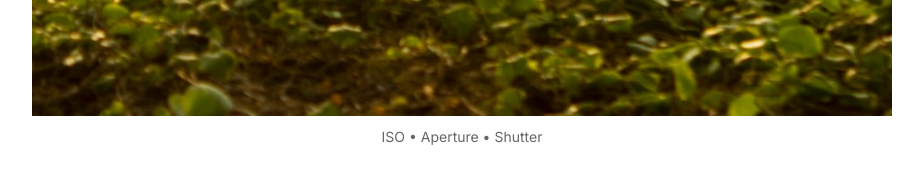
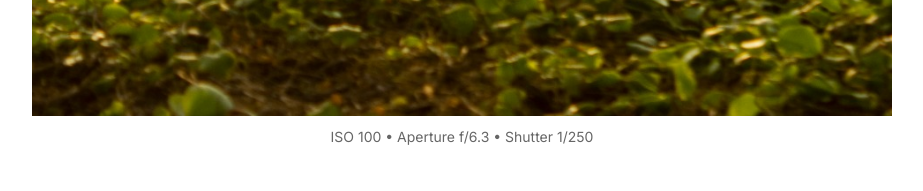
Before and after one commit to grebness/ArunMozhi, a plain HTML site: page index.html in a window 1280 px wide. Shown: the part 1460-1651 px from the top of the page, without its empty margins (178-1101 px from the left). Drawn offline with Linux system fonts and the light colour scheme.

Commit message:
Update index.html

```diff
--- a/index.html
+++ b/index.html
@@ -86,24 +86,24 @@
       <a href="https://instagram.com/arun_mozhi_pandian" target="_blank">@arun_mozhi_pandian</a>
     </header>
 
-    <div class="photo-block"><img src="1.jpeg"><div class="caption">ISO • Aperture • Shutter</div></div>
-    <div class="photo-block"><img src="2.jpeg"><div class="caption">ISO • Aperture • Shutter</div></div>
-    <div class="photo-block"><img src="3.jpeg"><div class="caption">ISO • Aperture • Shutter</div></div>
-    <div class="photo-block"><img src="4.jpeg"><div class="caption">ISO • Aperture • Shutter</div></div>
-    <div class="photo-block"><img src="5.jpeg"><div class="caption">ISO • Aperture • Shutter</div></div>
-    <div class="photo-block"><img src="6.jpeg"><div class="caption">ISO • Aperture • Shutter</div></div>
-    <div class="photo-block"><img src="7.jpeg"><div class="caption">ISO • Aperture • Shutter</div></div>
-    <div class="photo-block"><img src="8.jpeg"><div class="caption">ISO • Aperture • Shutter</div></div>
-    <div class="photo-block"><img src="9.jpeg"><div class="caption">ISO • Aperture • Shutter</div></div>
-    <div class="photo-block"><img src="10.jpeg"><div class="caption">ISO • Aperture • Shutter</div></div>
-    <div class="photo-block"><img src="11.jpeg"><div class="caption">ISO • Aperture • Shutter</div></div>
-    <div class="photo-block"><img src="12.jpeg"><div class="caption">ISO • Aperture • Shutter</div></div>
-    <div class="photo-block"><img src="13.jpeg"><div class="caption">ISO • Aperture • Shutter</div></div>
-    <div class="photo-block"><img src="14.jpeg"><div class="caption">ISO • Aperture • Shutter</div></div>
-    <div class="photo-block"><img src="15.jpeg"><div class="caption">ISO • Aperture • Shutter</div></div>
-    <div class="photo-block"><img src="16.jpeg"><div class="caption">ISO • Aperture • Shutter</div></div>
-    <div class="photo-block"><img src="17.jpeg"><div class="caption">ISO • Aperture • Shutter</div></div>
-    <div class="photo-block"><img src="18.jpeg"><div class="caption">ISO • Aperture • Shutter</div></div>
+<div class="photo-block"><img src="1.jpeg"><div class="caption">ISO 100 • Aperture f/6.3 • Shutter 1/250</div></div>
+<div class="photo-block"><img src="2.jpeg"><div class="caption">ISO 3200 • Aperture f/8 • Shutter 1/60</div></div>
+<div class="photo-block"><img src="3.jpeg"><div class="caption">ISO 100 • Aperture f/5.6 • Shutter 1/125</div></div>
+<div class="photo-block"><img src="4.jpeg"><div class="caption">ISO 100 • Aperture f/8 • Shutter 1/125</div></div>
+<div class="photo-block"><img src="5.jpeg"><div class="caption">ISO 100 • Aperture f/8 • Shutter 1/125</div></div>
+    <div class="photo-block"><img src="6.jpeg"><div class="caption">ISO 200 • f/5.6 • 1/250s</div></div>
+    <div class="photo-block"><img src="7.jpeg"><div class="caption">ISO 100 • f/5.6 • 1/400s</div></div>
+    <div class="photo-block"><img src="8.jpeg"><div class="caption">ISO 100 • f/8 • 1/60s</div></div>
+    <div class="photo-block"><img src="9.jpeg"><div class="caption">ISO 200 • f/4 • 1/125s</div></div>
+    <div class="photo-block"><img src="10.jpeg"><div class="caption">ISO 200 • f/4.5 • 1/125s</div></div>
+    <div class="photo-block"><img src="11.jpeg"><div class="caption">ISO 100 • f/14 • 1/20s</div></div>
+    <div class="photo-block"><img src="12.jpeg"><div class="caption">ISO 200 • f/6.3 • 1/125s</div></div>
+    <div class="photo-block"><img src="13.jpeg"><div class="caption">ISO 200 • f/8 • 1/250s</div></div>
+    <div class="photo-block"><img src="14.jpeg"><div class="caption">ISO 200 • f/5.6 • 1/1250s</div></div>
+    <div class="photo-block"><img src="15.jpeg"><div class="caption">ISO 100 • f/16 • 30s</div></div>
+    <div class="photo-block"><img src="16.jpg"><div class="caption">ISO 100 • f/16 • 30s</div></div>
+    <div class="photo-block"><img src="17.jpeg"><div class="caption">ISO 100 • f/8 • 1/160s</div></div>
+    <div class="photo-block"><img src="18.jpeg"><div class="caption">ISO 200 • f/6.3 • 1/100s</div></div>
 
     <footer>
       Made by M Siddhaarth
```
